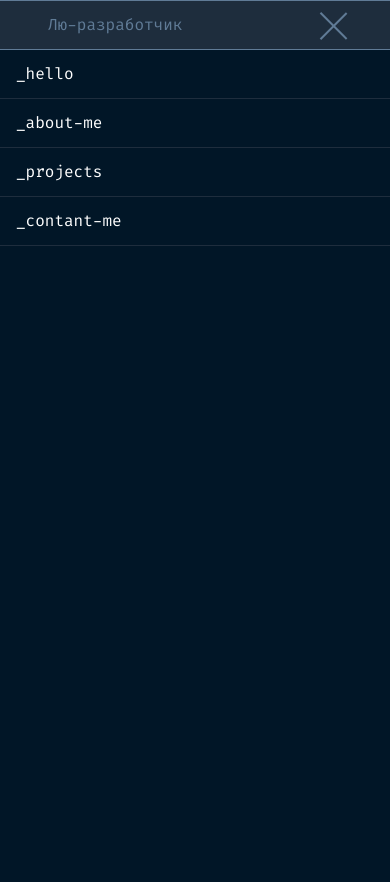
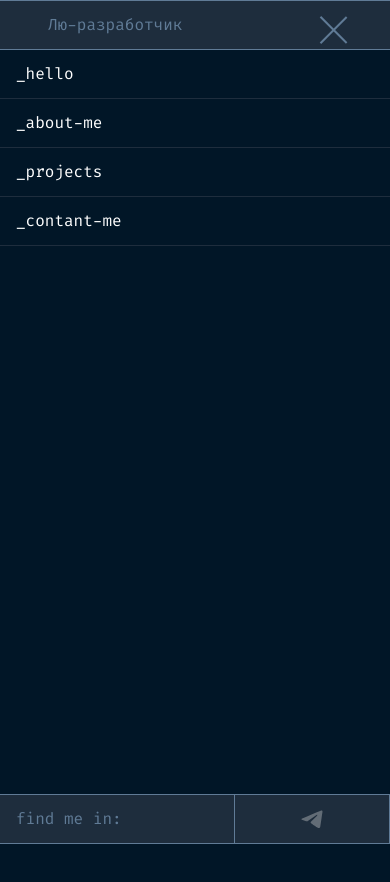
Before and after one commit to MasterWebSystem/portfolio, a plain HTML site: page index.html in a window 390 px wide. Both pictures are taken after a click on the element 333 px from the left and 21 px from the top of the page. Drawn offline with Linux system fonts and the light colour scheme.

Commit message:
Доработал адаптивность меню

```diff
--- a/css/main.css
+++ b/css/main.css
@@ -34,6 +34,10 @@ body {
     top: 0!important;
 
     transition: .5s ease!important;
+}
+
+.active-footer {
+    display: block!important;
 }
 
 
@@ -251,7 +255,7 @@ body {
 
 .find-info__telegram {
     height: 100%;
-    width: 15%;
+    width: 40%;
 
     border-right: 1px solid #607B96;
     border-left: 1px solid #607B96;
@@ -270,6 +274,10 @@ path {
 .find-info__telegram:hover path {
     fill: #D9D9D9;
 
+}
+
+.find-info__item {
+    padding: 0 1rem 0 1rem;
 }
 
 
--- a/css/media.css
+++ b/css/media.css
@@ -33,6 +33,7 @@
 
         margin-right: 1rem!important;
         margin-bottom: .5rem!important;
+        margin-top: .5rem;
 
         position: relative!important;
         z-index: 1001!important;
@@ -101,6 +102,16 @@
 
     .header__content-game {
         display: none;
+    }
+
+    .find-info {
+        justify-content: space-between!important;
+
+        width: 100%!important;
+    }
+
+    .git-user {
+        display: none!important;
     }
 }
 /* Планшеты */
@@ -198,7 +209,13 @@
         line-height: 2rem!important;
     }
 
-    .header__footer {
+    .find-info {
+        justify-content: space-between!important;
+
+        width: 100%!important;
+    }
+
+    .git-user {
         display: none!important;
     }
 
--- a/index.html
+++ b/index.html
@@ -150,12 +150,12 @@
 
 
             </div>
-            <div class="header__footer">
+            <div class="header__footer" id="footer">
                 <div class="find-info">
                     <div class="find-info__text">
                         find me in:
                     </div>
-                    <div class="find-info__telegram">
+                    <div class="find-info__item find-info__telegram">
                         <svg width="24px" height="24px" viewBox="0 0 48 48" fill="none" xmlns="http://www.w3.org/2000/svg">
                             <path d="M41.4193 7.30899C41.4193 7.30899 45.3046 5.79399 44.9808 9.47328C44.8729 10.9883 43.9016 16.2908 43.1461 22.0262L40.5559 39.0159C40.5559 39.0159 40.3401 41.5048 38.3974 41.9377C36.4547 42.3705 33.5408 40.4227 33.0011 39.9898C32.5694 39.6652 24.9068 34.7955 22.2086 32.4148C21.4531 31.7655 20.5897 30.4669 22.3165 28.9519L33.6487 18.1305C34.9438 16.8319 36.2389 13.8019 30.8426 17.4812L15.7331 27.7616C15.7331 27.7616 14.0063 28.8437 10.7686 27.8698L3.75342 25.7055C3.75342 25.7055 1.16321 24.0823 5.58815 22.459C16.3807 17.3729 29.6555 12.1786 41.4193 7.30899Z" fill="#d9d9d95e"/>
                             </svg>
--- a/js/main.js
+++ b/js/main.js
@@ -3,4 +3,5 @@
 burgerMenu.addEventListener('click', function () {
     burgerMenu.classList.toggle('active-menu-burger');
     wrapperBurgerMenu.classList.toggle('active-wrapper-menu');
+    footer.classList.toggle('active-footer');
 });
```
